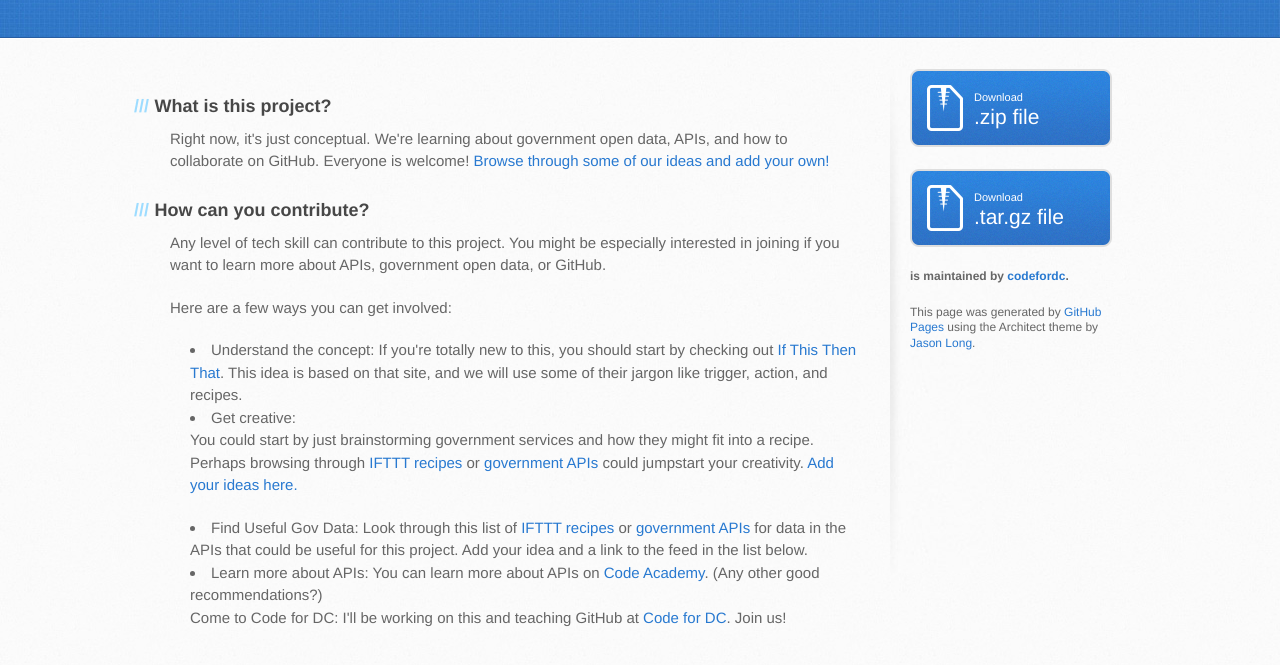
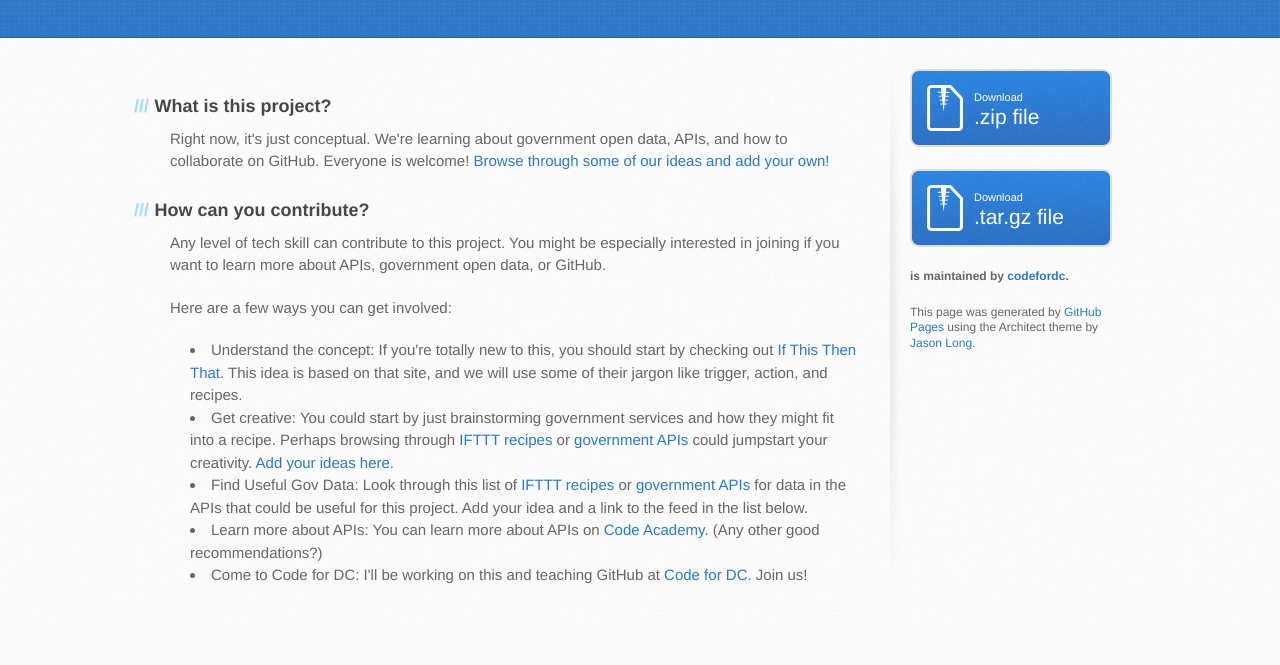
Before and after one commit to 18F/ifgovthenthat, a plain HTML site: page index.html in a window 1280 px wide. Shown: the part 197-862 px from the top of the page. After the commit the page ends 826 px from the top, so only its background shows below. Drawn offline with Linux system fonts and the light colour scheme.

Commit message:
Update index.html

```diff
--- a/index.html
+++ b/index.html
@@ -35,10 +35,10 @@
         <p>Here are a few ways you can get involved:</p>
         <ul>
           <li><strong>Understand the concept:</strong> If you're totally new to this, you should start by checking out <a href="http://ifttt.com">If This Then That</a>. This idea is based on that site, and we will use some of their jargon like trigger, action, and recipes.</li>
-          <li><strong>Get creative:</strong></li> You could start by just brainstorming government services and how they might fit into a recipe. Perhaps browsing through <a href="https://ifttt.com/recipes">IFTTT recipes</a> or <a href="http://catalog.data.gov/dataset?res_format=api">government APIs</a> could jumpstart your creativity. <a href="https://github.com/codefordc/ifgovthenthat">Add your ideas here.</a></p>
+          <li><strong>Get creative:</strong> You could start by just brainstorming government services and how they might fit into a recipe. Perhaps browsing through <a href="https://ifttt.com/recipes">IFTTT recipes</a> or <a href="http://catalog.data.gov/dataset?res_format=api">government APIs</a> could jumpstart your creativity. <a href="https://github.com/codefordc/ifgovthenthat">Add your ideas here.</a></li>
           <li><strong>Find Useful Gov Data:</strong> Look through this list of <a href="https://ifttt.com/recipes">IFTTT recipes</a> or <a href="http://catalog.data.gov/dataset?res_format=api">government APIs</a> for data in the APIs that could be useful for this project. Add your idea and a link to the feed in the list below.</li>
           <li><strong>Learn more about APIs:</strong> You can learn more about APIs on <a href="http://codeacademy.org/">Code Academy</a>. (Any other good recommendations?)</li>
-          <lie><strong>Come to Code for DC:</strong> I'll be working on this and teaching GitHub at <a href="http://codefordc.org">Code for DC</a>. Join us!</lie>
+          <li><strong>Come to Code for DC:</strong> I'll be working on this and teaching GitHub at <a href="http://codefordc.org">Code for DC</a>. Join us!</li>
         </ul>
 
 
```
